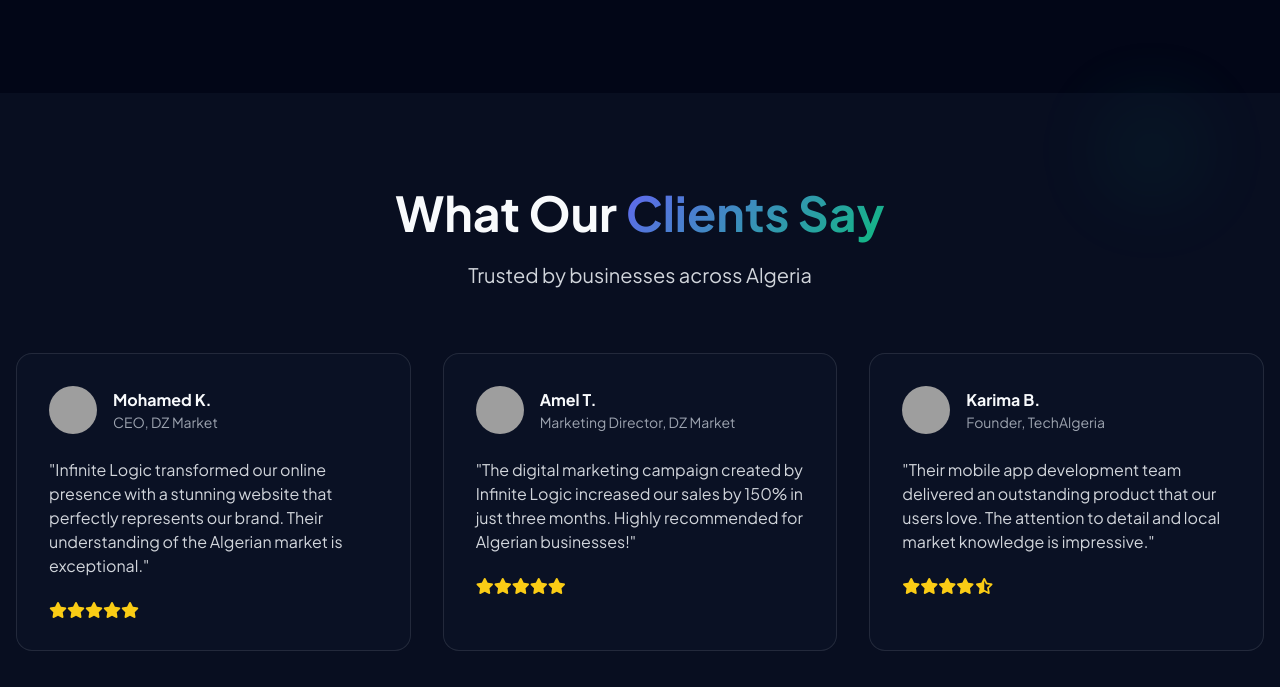
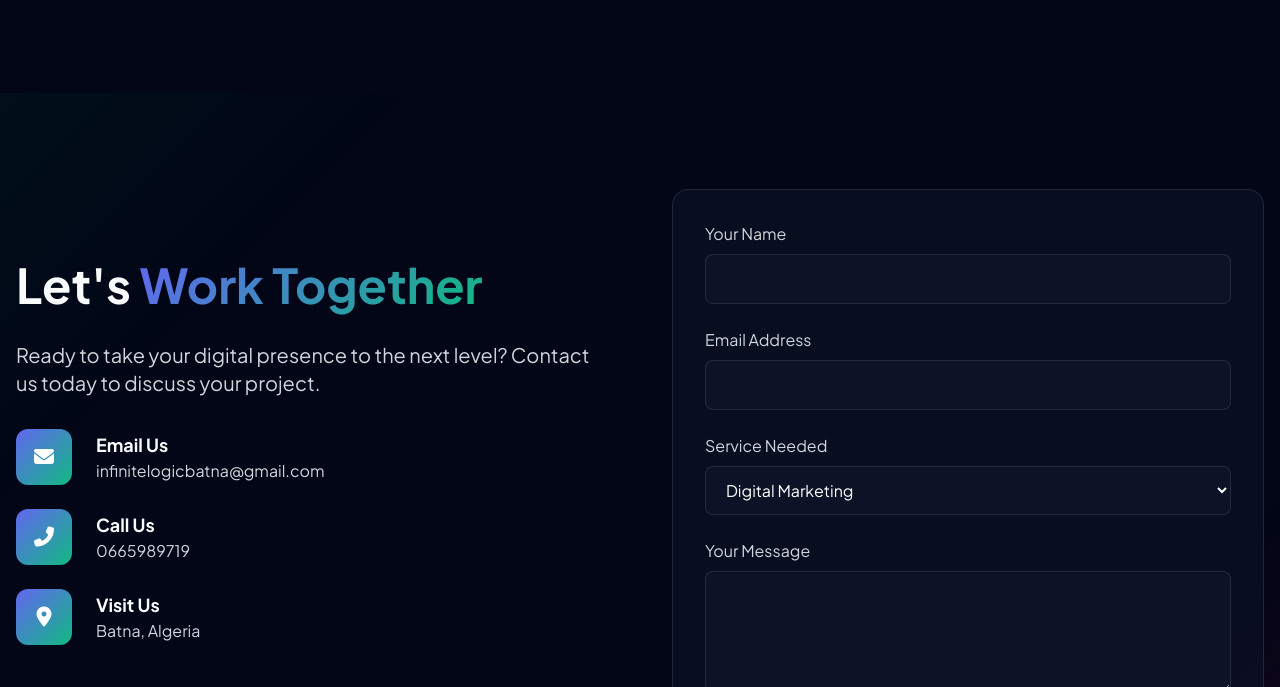
Before and after one commit to Tutophy/website, a plain HTML site: page index.html in a window 1280 px wide. Shown: the part 5063-5750 px from the top of the page. Drawn offline with nearby package versions, Linux system fonts and the light colour scheme; grey boxes are pictures that could not be loaded.

Commit message:
Add files via upload

```diff
--- a/index.html
+++ b/index.html
@@ -1209,97 +1209,6 @@
                             <h3 class="text-2xl font-bold mb-4" data-i18n="about.tagline">Innovation Without Limits</h3>
                             <p class="text-gray-200" data-i18n="about.subTagline">We push boundaries to deliver exceptional results for our clients.</p>
                         </div>
-                    </div>
-                </div>
-            </div>
-        </div>
-    </section>
-
-    <!-- Testimonials Section -->
-    <section class="py-24 px-4 relative overflow-hidden bg-dark/50">
-        <div class="max-w-7xl mx-auto relative z-10">
-            <div class="text-center mb-16">
-                <h2 class="text-4xl md:text-5xl font-bold mb-6" data-aos="fade">
-                    <span data-i18n="testimonials.what">What Our</span> <span class="gradient-text" data-i18n="testimonials.clientsSay">Clients Say</span>
-                </h2>
-                <p class="text-xl text-gray-300 max-w-2xl mx-auto" data-aos="fade" data-aos-delay="100" data-i18n="testimonials.description">
-                    Trusted by businesses across Algeria
-                </p>
-            </div>
-
-            <div class="grid md:grid-cols-3 gap-8">
-                <!-- Testimonial 1 -->
-                <div class="bg-dark/50 p-8 rounded-2xl border border-white/10" data-aos="zoom" data-aos-delay="0">
-                    <div class="flex items-center mb-6">
-                        <div class="w-12 h-12 rounded-full overflow-hidden mr-4">
-                            <img src="https://images.unsplash.com/photo-1560250097-0b93528c311a?ixlib=rb-1.2.1&auto=format&fit=crop&w=334&q=80"
-                                 alt="Client" class="w-full h-full object-cover">
-                        </div>
-                        <div>
-                            <h4 class="font-bold">Mohamed K.</h4>
-                            <p class="text-gray-400 text-sm" data-i18n="testimonials.ceoDzMarket">CEO, DZ Market</p>
-                        </div>
-                    </div>
-                    <p class="text-gray-300 mb-6" data-i18n="testimonials.testimonial1">
-                        "Infinite Logic transformed our online presence with a stunning website that perfectly represents
-                        our brand. Their understanding of the Algerian market is exceptional."
-                    </p>
-                    <div class="flex text-yellow-400">
-                        <i class="fas fa-star"></i>
-                        <i class="fas fa-star"></i>
-                        <i class="fas fa-star"></i>
-                        <i class="fas fa-star"></i>
-                        <i class="fas fa-star"></i>
-                    </div>
-                </div>
-
-                <!-- Testimonial 2 -->
-                <div class="bg-dark/50 p-8 rounded-2xl border border-white/10" data-aos="zoom" data-aos-delay="100">
-                    <div class="flex items-center mb-6">
-                        <div class="w-12 h-12 rounded-full overflow-hidden mr-4">
-                            <img src="https://images.unsplash.com/photo-1573497019940-1c28c88b4f3e?ixlib=rb-1.2.1&auto=format&fit=crop&w=334&q=80"
-                                 alt="Client" class="w-full h-full object-cover">
-                        </div>
-                        <div>
-                            <h4 class="font-bold">Amel T.</h4>
-                            <p class="text-gray-400 text-sm" data-i18n="testimonials.marketingDzMarket">Marketing Director, DZ Market</p>
-                        </div>
-                    </div>
-                    <p class="text-gray-300 mb-6" data-i18n="testimonials.testimonial2">
-                        "The digital marketing campaign created by Infinite Logic increased our sales by 150% in just
-                        three months. Highly recommended for Algerian businesses!"
-                    </p>
-                    <div class="flex text-yellow-400">
-                        <i class="fas fa-star"></i>
-                        <i class="fas fa-star"></i>
-                        <i class="fas fa-star"></i>
-                        <i class="fas fa-star"></i>
-                        <i class="fas fa-star"></i>
-                    </div>
-                </div>
-
-                <!-- Testimonial 3 -->
-                <div class="bg-dark/50 p-8 rounded-2xl border border-white/10" data-aos="zoom" data-aos-delay="200">
-                    <div class="flex items-center mb-6">
-                        <div class="w-12 h-12 rounded-full overflow-hidden mr-4">
-                            <img src="https://images.unsplash.com/photo-1544725176-7c40e5a71c5e?ixlib=rb-1.2.1&auto=format&fit=crop&w=334&q=80"
-                                 alt="Client" class="w-full h-full object-cover">
-                        </div>
-                        <div>
-                            <h4 class="font-bold">Karima B.</h4>
-                            <p class="text-gray-400 text-sm" data-i18n="testimonials.founderTechAlgeria">Founder, TechAlgeria</p>
-                        </div>
-                    </div>
-                    <p class="text-gray-300 mb-6" data-i18n="testimonials.testimonial3">
-                        "Their mobile app development team delivered an outstanding product that our users love.
-                        The attention to detail and local market knowledge is impressive."
-                    </p>
-                    <div class="flex text-yellow-400">
-                        <i class="fas fa-star"></i>
-                        <i class="fas fa-star"></i>
-                        <i class="fas fa-star"></i>
-                        <i class="fas fa-star"></i>
-                        <i class="fas fa-star-half-alt"></i>
                     </div>
                 </div>
             </div>
```
